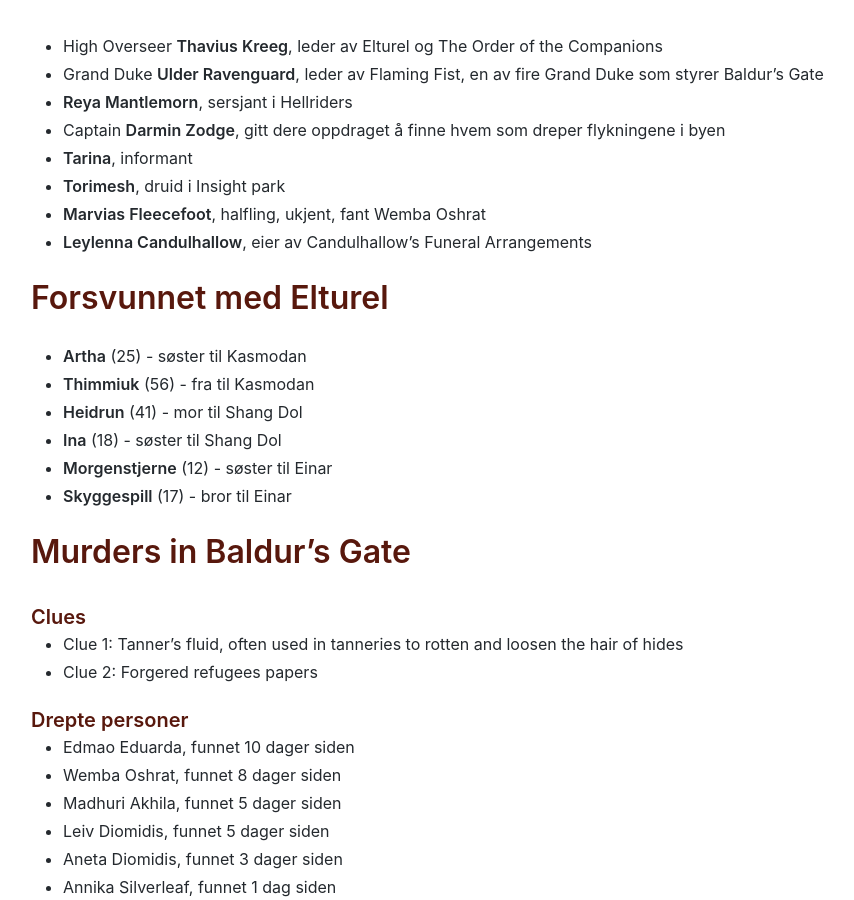
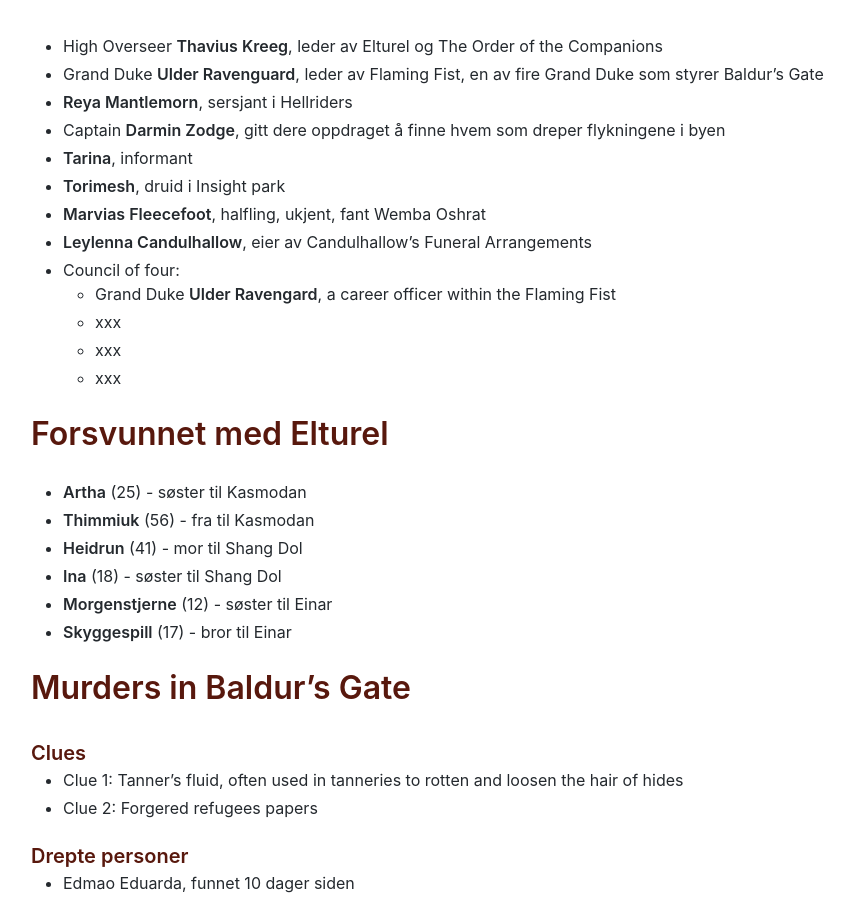
Before and after one commit to mrhelgeklausen/Legacy-of-the-Hellriders, a Jekyll site: the page built from npcs.md, in a window 1280 px wide and 900 px high, scrolled down 489 px. Shown: the whole window, without its empty margins (119-973 px from the left). Built offline with Jekyll 4.4.1, drawn with Linux system fonts in a browser that asks for light colours; our own code applies the rules of GitHub Pages for plain Markdown files.

Commit message:
Update npcs.md

```diff
--- a/npcs.md
+++ b/npcs.md
@@ -19,6 +19,11 @@
 - **Torimesh**, druid i Insight park
 - **Marvias Fleecefoot**, halfling, ukjent, fant Wemba Oshrat
 - **Leylenna Candulhallow**, eier av Candulhallow's Funeral Arrangements
+- Council of four:
+  -  Grand Duke **Ulder Ravengard**, a career officer within the Flaming Fist
+  -  xxx
+  -  xxx
+  -  xxx
 
 
 # Forsvunnet med Elturel
```
